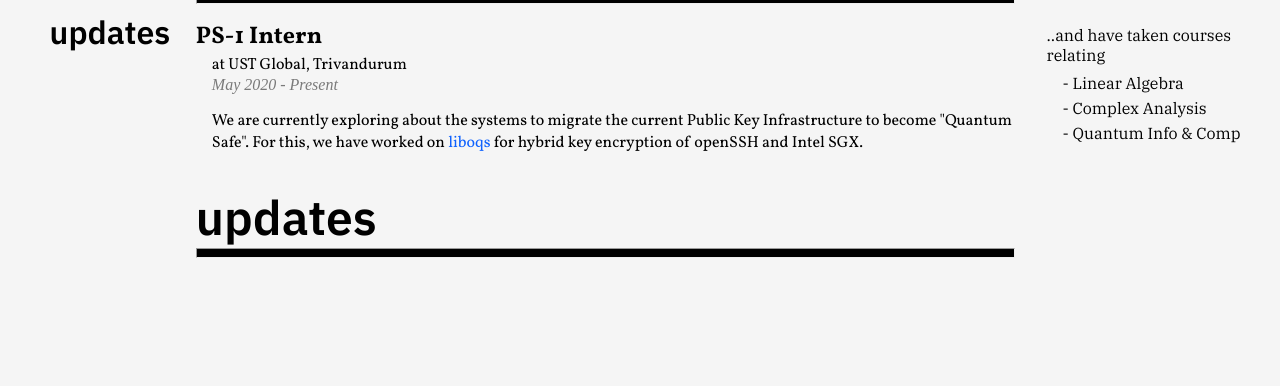
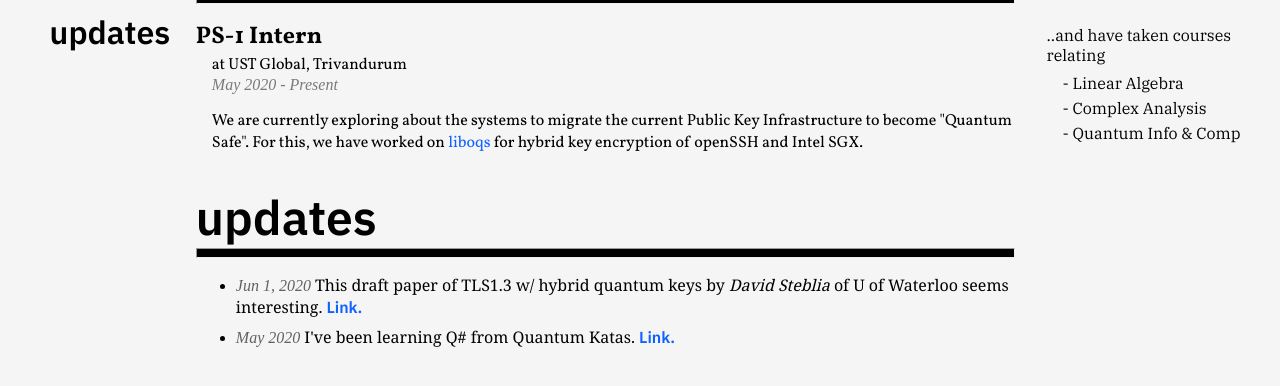
Before and after one commit to harshitgarg22/harshitgarg.in, a Flask app: page /quantum in a window 1280 px wide. Shown: the part 281-667 px from the top of the page. Run offline with Flask 2, Linux system fonts and the light colour scheme.

Commit message:
Add support for updates

```diff
--- a/app.py
+++ b/app.py
@@ -42,7 +42,14 @@ def quantum():
         if "quantum" in work["domain"]:
             works.append(work)
 
-    return render_template("quantum.html", works = works)
+    updatesAll = getUpdates()
+    updates = []
+
+    for update in updatesAll:
+        if "quantum" in update["domain"]:
+            updates.append(update)
+
+    return render_template("quantum.html", works = works, updates = updates)
 
 @app.route("/quantum/qiskit")
 def qiskit():
@@ -68,6 +75,14 @@ def _jinja2_filter_datetime(date, fmt=None):
         return date.strftime("%b %d, %Y")
     except TypeError:
         print(TypeError)
+
+def getUpdates():
+    updates = []
+
+    with open(os.path.join("assets", "data", "updates.json"), "r") as f:
+        updates = json.load(f)
+
+    return updates
 
 def getWorks():
     works = []
--- a/assets/css/quantum.css
+++ b/assets/css/quantum.css
@@ -1,5 +1,6 @@
 @import url("https://fonts.googleapis.com/css2?family=IBM+Plex+Mono:wght@700&family=IBM+Plex+Sans:wght@600&family=IBM+Plex+Serif:wght@400;600&display=swap");
 @import url("https://fonts.googleapis.com/css2?family=Vollkorn:ital,wght@0,400;0,700;1,400&display=swap");
+@import url("https://fonts.googleapis.com/css2?family=Noto+Serif&display=swap");
 
 html {
   overflow-x: hidden;
@@ -125,6 +126,25 @@ a {
   font-weight: 400;
 }
 
+#update-list ul li{
+  margin-top: 0.5em;
+}
+
+.update-date {
+  font-style: italic;
+  opacity: 0.6;
+}
+
+.update-description p {
+  display: inline;
+  font-family: "Noto Serif", serif;
+}
+
+.update-link {
+  font-family: "IBM Plex Sans", sans-serif;
+  font-weight: 400;
+}
+
 .right {
   flex-shrink: 1;
   flex-basis: 30%;
@@ -166,9 +186,11 @@ a {
     margin-left: 0px;
     flex-basis: 40%;
     padding-left: 0px;
+    flex-shrink: 0.6;
   }
   .right ul {
     padding-left: 0px;
+    margin-left: 0px;
   }
 }
 
@@ -211,4 +233,7 @@ a {
   .spacer {
     height: 7em;
   }
+  .right {
+    display: none;
+  }
 }
--- /dev/null
+++ b/assets/data/updates.json
@@ -0,0 +1,18 @@
+[
+    {
+        "date": "Jun 1, 2020",
+        "description": "This draft paper of TLS1.3 w/ hybrid quantum keys by *David Steblia* of U of Waterloo seems interesting.",
+        "link": "https://dstebila.github.io/draft-stebila-tls-hybrid-design/draft-stebila-tls-hybrid-design.html",
+        "domain": [
+            "quantum"
+        ]
+    },
+    {
+        "date": "May 2020",
+        "description": "I've been learning Q# from Quantum Katas.",
+        "link": "https://github.com/harshitgarg22/QuantumKatas",
+        "domain": [
+            "quantum"
+        ]
+    }
+]
--- a/templates/quantum.html
+++ b/templates/quantum.html
@@ -49,6 +49,16 @@
                 <section>
                     <h1 id="#updates">updates</h1>
                     <hr>
+                    <div id="update-list">
+                        <ul>
+                            {% for update in updates %}
+                            <li><span class="update-date">{{ update.date }} </span><span
+                                    class="update-description">{{update.description | markdown}}</span>{% if "link" in update %}
+                                <span class="update-link"><a href="{{update.link}}">Link.</a></span>
+                                {% endif %}</li>
+                            {% endfor %}
+                        </ul>
+                    </div>
                 </section>
             </article>
         </div>
```
